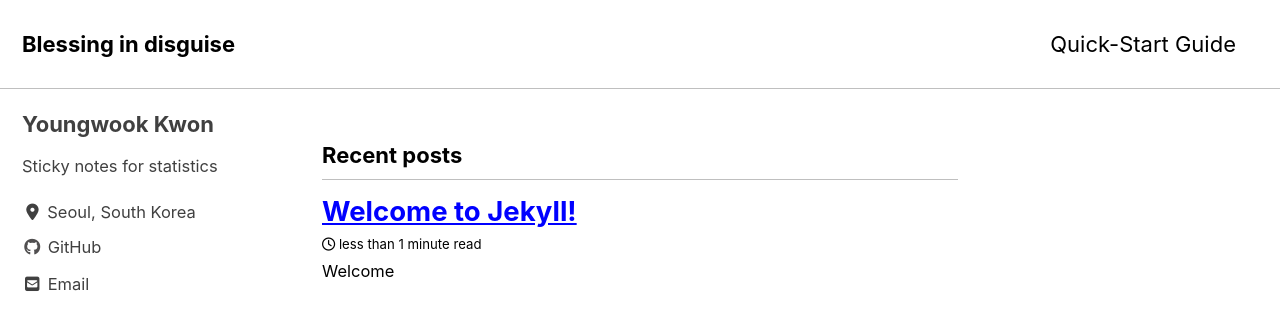
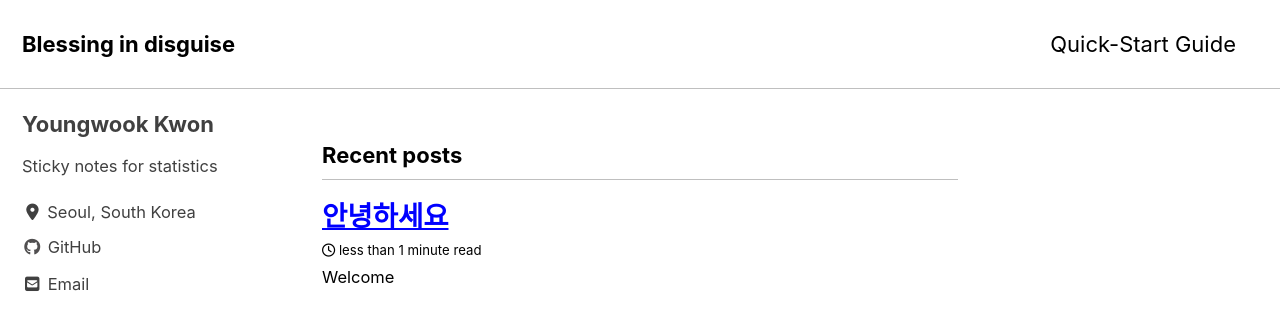
Before and after one commit to YoungukKwon/YoungukKwon.github.io, a Jekyll site: the page built from index.html, in a window 1280 px wide and 900 px high. Shown: the top 330 px of the window. Built offline with Jekyll 4.4.1, drawn with Linux system fonts in a browser that asks for light colours; cached includes are drawn as plain includes; nearby versions of some CDN libraries; the list of posts is cut into pages by our own code.

Commit message:
update first post

```diff
--- a/_posts/2020-05-17-first-post.md
+++ b/_posts/2020-05-17-first-post.md
@@ -1,10 +1,10 @@
 ---
 layout: post
-title:  "Welcome to Jekyll!"
+title:  "안녕하세요"
 ---
 
 # Welcome
 
-**Hello world**, this is my first Jekyll blog post.
+**Hello world**. 안녕하세요
 
-I hope you like it!
+I hope you like it! 반갑습니다.
```
